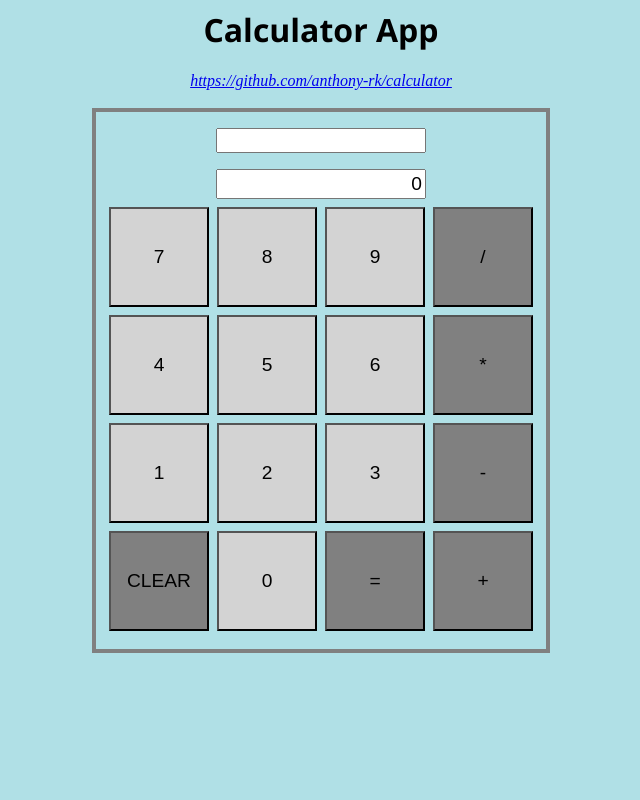
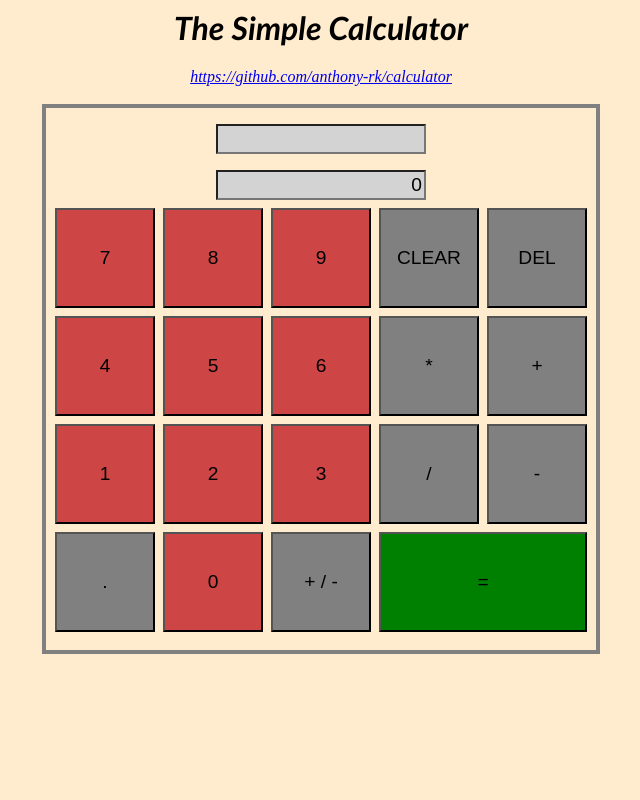
Before and after one commit to anthony-rk/calculator, a PHP site: page / in a window 1280 px wide. Shown: the whole page, without its empty margins (319-959 px from the left). Run offline with PHP 8.4, Linux system fonts and the light colour scheme.

Commit message:
Add . button, +/- button, DEL button and updated the colors for display

```diff
--- a/index.html
+++ b/index.html
@@ -6,36 +6,40 @@
     </head>
     </head>
     <body class="html-body">
-        <center><h1>Calculator App</h1></center>
+        <center><h1>The Simple Calculator</h1></center>
         <center><a href="https://github.com/anthony-rk/calculator">https://github.com/anthony-rk/calculator</a></center>
         <br>
         <div class="calculator-outline">
             <div class="input-box">
                 <form action="scripts/main.js"></form>
-                    <input type="text" id="calculator-input-history" value=''>
+                    <input type="text" id="calculator-input-history" name="history" value=''>
                 <form action="scripts/main.js"></form>
-                    <input type="text" id="calculator-input" value='0'>
+                    <input type="text" id="calculator-input" name="output" value='0'>
             </div>
             <div class="calculator-keys-container">
                 <button class="calculator-keys" id="key-7">7</button>
                 <button class="calculator-keys" id="key-8">8</button>
                 <button class="calculator-keys" id="key-9">9</button>
-                <button class="operator-keys" id="key-/">/</button>
+                <button class="operator-keys" id="key-CLEAR">CLEAR</button>
+                <button class="operator-keys" id="key-BACKSPACE">DEL</button>
                 <br>
                 <button class="calculator-keys" id="key-4">4</button>
                 <button class="calculator-keys" id="key-5">5</button>
                 <button class="calculator-keys" id="key-6">6</button>
                 <button class="operator-keys" id="key-*">*</button>
+                <button class="operator-keys" id="key-+">+</button>
                 <br>
                 <button class="calculator-keys" id="key-1">1</button>
                 <button class="calculator-keys" id="key-2">2</button>
                 <button class="calculator-keys" id="key-3">3</button>
+                <button class="operator-keys" id="key-/">/</button>
                 <button class="operator-keys" id="key--">-</button>
                 <br>
-                <button class="operator-keys" id="key-CLEAR">CLEAR</button>
+                <button class="operator-keys" id="key-.">.</button>
                 <button class="calculator-keys" id="key-0">0</button>
-                <button class="operator-keys" id="key-=">=</button>
-                <button class="operator-keys" id="key-+">+</button>
+                <button class="operator-keys" id="key-+-">+ / -</button>
+                <button class="operator-keys" id="key-EQUALS">=</button>
+
             </div>
             <br>
         </div>
--- a/styles/styles.css
+++ b/styles/styles.css
@@ -1,24 +1,39 @@
 .html-body {
-    background-color: powderblue;
+    background-color: blanchedalmond;
+
+    /* background:url(../assets/lectureHall.jpeg);   */
+
 }
 
 h1 {
-    font-family: 'Segoe UI', Tahoma, Geneva, Verdana, sans-serif;
+    font-family: 'Trebuchet MS', 'Lucida Sans Unicode', 'Lucida Grande', 'Lucida Sans', Arial, sans-serif;
+    font-style: italic;
 }
 
 a {
     font-style: italic;
 }
 
+a:hover {
+    color: green;
+}
+
+button:hover {
+    /* background-color: yellow; */
+    opacity: 0.9;
+    color: whitesmoke;
+}
+
 .calculator-outline {
     border: solid gray;
     border-width: 4px;
-    width: 450px;
+    width: 550px;
     margin: 0 auto;
 }
 
 .input-box {
     text-align: center;
+
 }
 
 #calculator-input {
@@ -26,21 +41,23 @@ a {
     height: 30px;
     text-align: right;
     font-size: larger;
+    background-color: lightgray;
 }
 
 #calculator-input-history {
     width: 210px;
-    height: 25px;
+    height: 30px;
     text-align: right;
     font-size: larger;
+    background-color: lightgray;
 }
-
 
 .calculator-keys-container {
     text-align: center;
 }
 .calculator-keys {
-    background-color: lightgray;
+    /* background-color: lightgray; */
+    background-color: rgb(206, 69, 69);
     font-size: larger;
     width: 100;
     height: 100;
@@ -58,3 +75,8 @@ a {
     margin-left: 2px;
     margin-right: 2px;
 }
+
+#key-EQUALS {
+    width: 208;
+    background-color: green;
+}
```
Also changed, not shown: scripts/main.js (+80 -37 lines).
